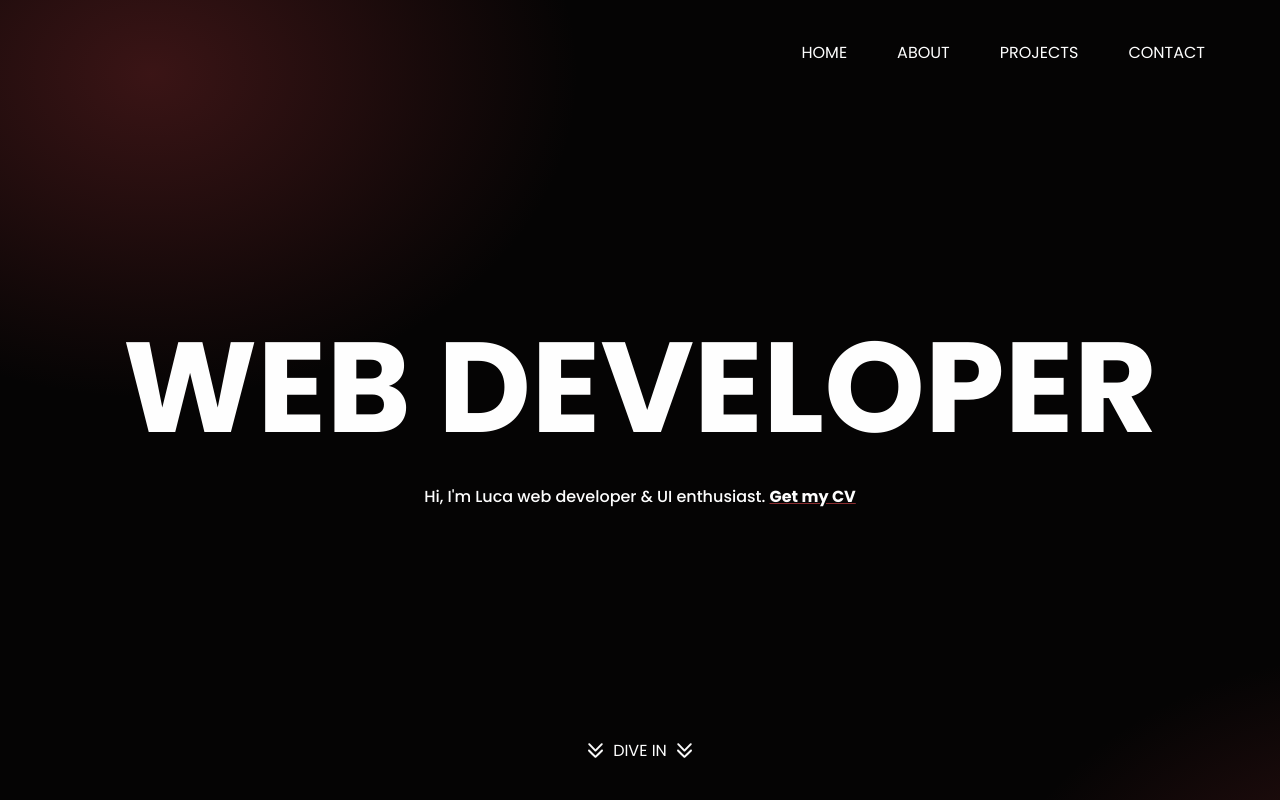
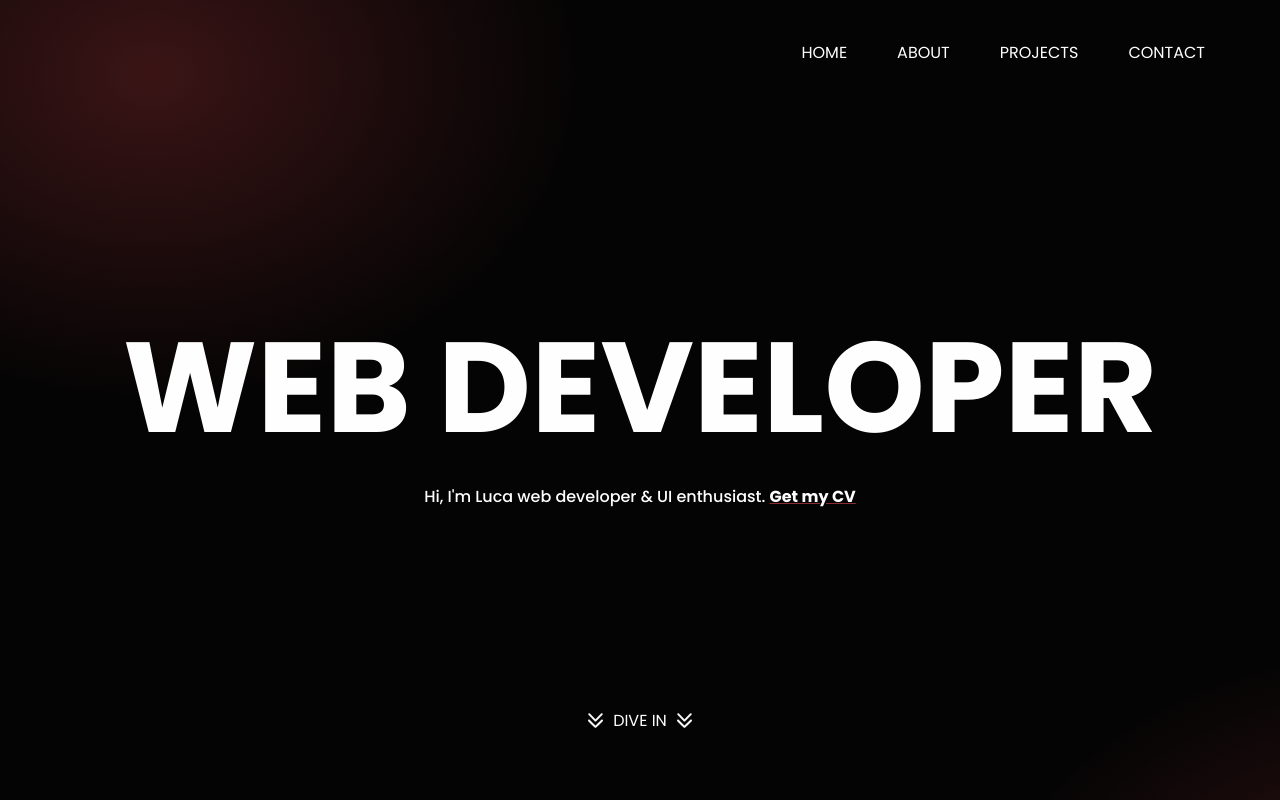
Before and after one commit to LucaMimmo05/portfolio, a React (Vite) app: page / in a window 1280 px wide. Shown: the top 800 px of the page. Built offline with nearby package versions, Linux system fonts and the light colour scheme; a web font is replaced by a local one.

Commit message:
Fixed position of dive in

```diff
--- a/src/components/sections/HeroSection/HeroSection.module.css
+++ b/src/components/sections/HeroSection/HeroSection.module.css
@@ -55,7 +55,7 @@
     height: 40px;
     gap: 10px;
     position: absolute;
-    bottom: 30px;
+    bottom: 60px;
     left: 0;
     right: 0;
     justify-content: center;
```
